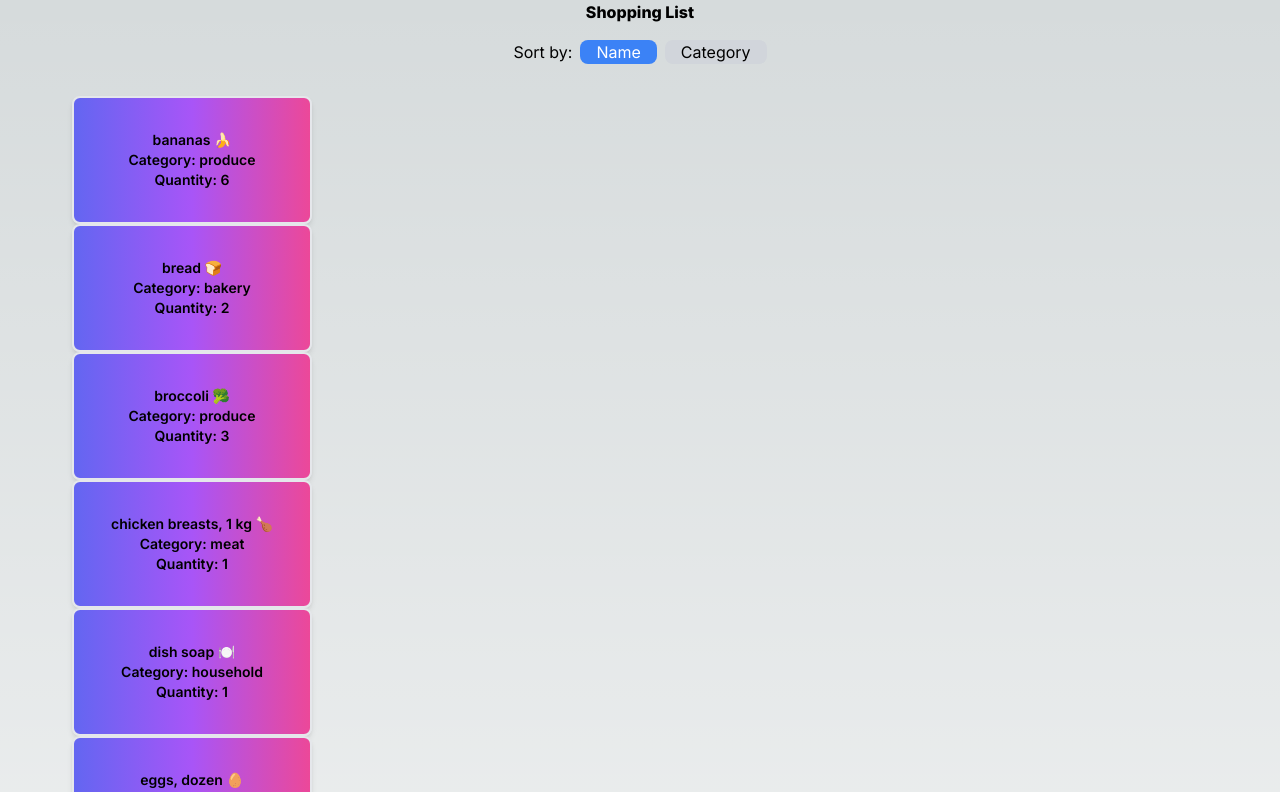
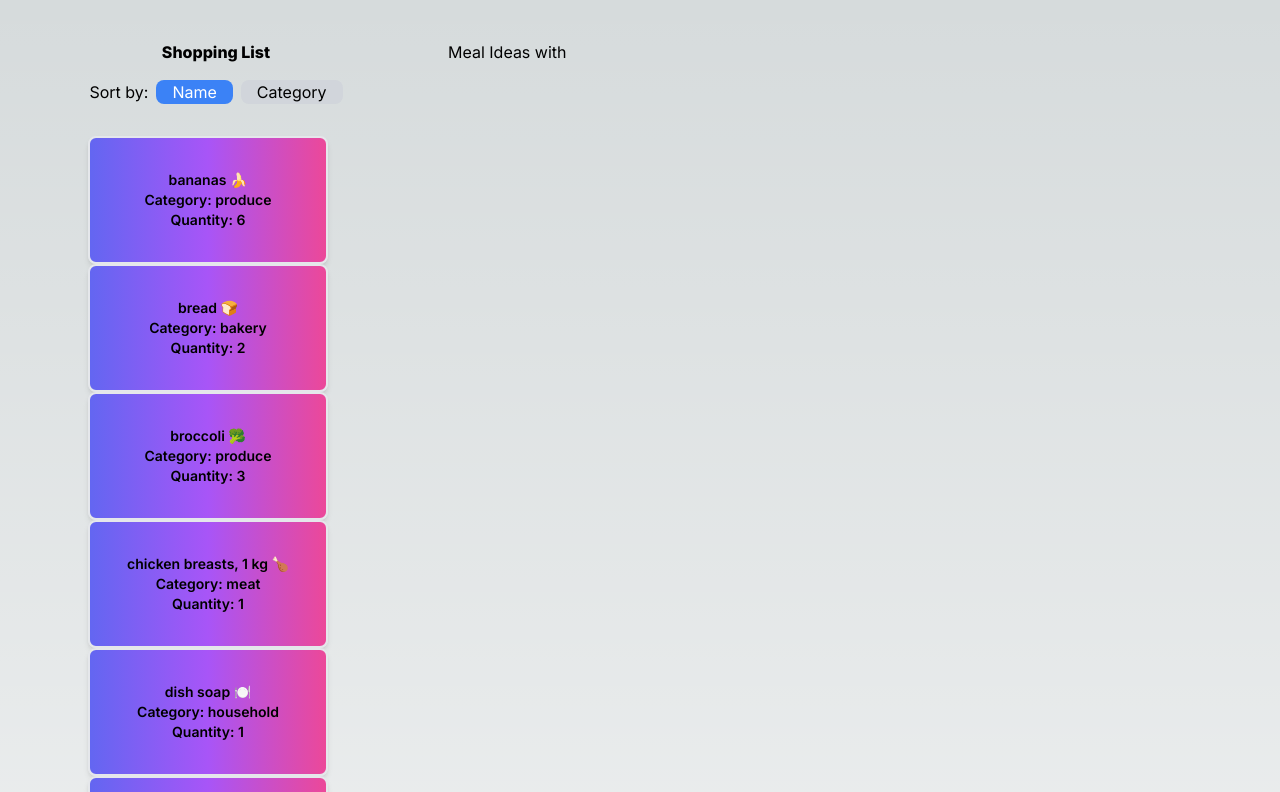
Before and after one commit to Glenn-webdev/cprg306-assignments, a Next.js app: page /week-7 in a window 1280 px wide. Shown: the top 792 px of the page. Built offline with nearby package versions, Linux system fonts and the light colour scheme.

Commit message:
update diplay

```diff
--- a/app/week-7/page.js
+++ b/app/week-7/page.js
@@ -19,16 +19,30 @@ function handleItemSelect(name) {
 
   const [items, setItems] = useState(itemsData);
 
-  const handleAddItem = (newItem) => {
-    setItems(prevItems => [...prevItems, newItem]);
-  };
 
   return (
-    <div>
+
+    <div className="flex justify-center pt-10 px-4">
+      <div className="flex w-full">
+        <div className="w-1/3 pr-4">
+
+          <ItemList items={items} onItemSelect={handleItemSelect} />
+        </div>
+        <div className="w-2/3">
+          <div className="px-4">
+          <MealIdeas ingredient={selectItemName}/>
+          </div>
+        </div>
+      </div>
+    </div>
+   /* <div>
 
 
       <ItemList items={itemsData} onItemSelect={handleItemSelect} />
+      <div>
       <MealIdeas ingredient={selectItemName}/>
-    </div>
+      </div>
+
+    </div> */
   );
 };
```
